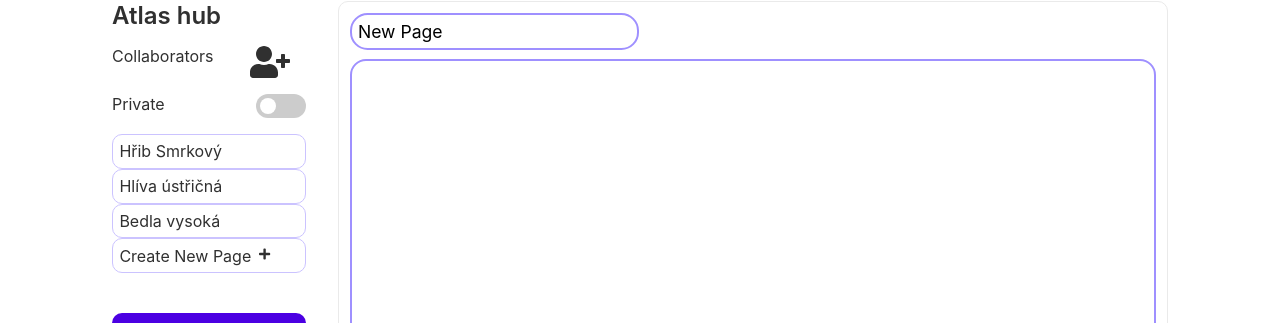
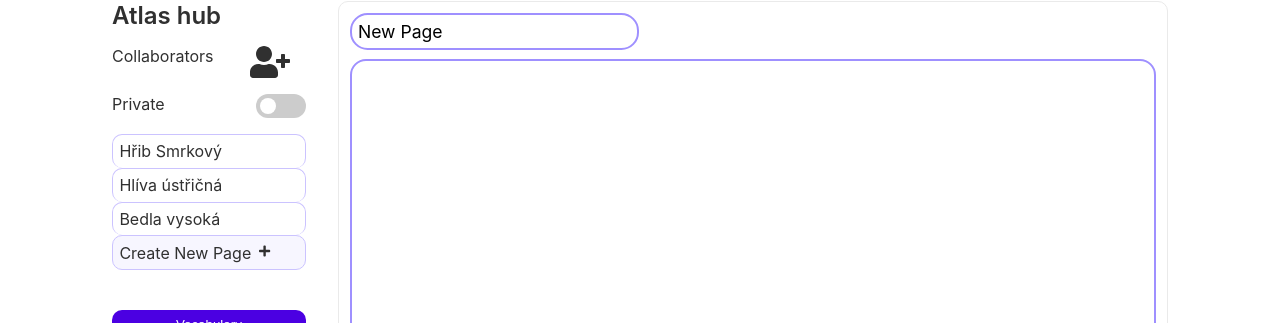
Before and after one commit to hoskra/sushi-next, a Next.js app: page /textbooks/edit/1 in a window 1280 px wide. Both pictures are taken after a click on the item "Create New Page". Shown: the part 84-407 px from the top of the page. Built offline with nearby package versions, Linux system fonts and the light colour scheme.

Commit message:
active menu item styles, no collaborators text

```diff
--- a/components/Collaborators.js
+++ b/components/Collaborators.js
@@ -15,6 +15,9 @@ export default function Collaborators(onClose) {
     <>
       <h2>Collaborators</h2>
       <div className={styles.collaboratorsList}>
+      {
+        collabs.length === 0 && <span>No Collaborators yet.</span>
+      }
       {
         collaborators.filter(collaborator => {
           if (collabs && collabs.includes(collaborator.id)) {
--- a/components/TextbookMenu.js
+++ b/components/TextbookMenu.js
@@ -10,7 +10,7 @@ import SideSushiModal from './SideSushiModal';
 import DeleteTextbook from './DeleteTextbook';
 import SushiModal from './SushiModal';
 
-export default function TextbookMenu({ isEdit, sendPageName, textbook, pages }) {
+export default function TextbookMenu({ isEdit, sendPageName, textbook, pages, setActiveItem, activeItem }) {
   const [modalIsOpen, setIsOpen] = React.useState(false);
   const [deleteModalIsOpen, setDeleteModalOpen] = React.useState(false);
 
@@ -24,7 +24,6 @@ export default function TextbookMenu({ isEdit, sendPageName, textbook, pages })
     setIsOpen(false);
   }
 
-
   const enableDeleteModal = (e) => {
     e.stopPropagation();
     setDeleteModalOpen(true);
@@ -35,9 +34,9 @@ export default function TextbookMenu({ isEdit, sendPageName, textbook, pages })
     setDeleteModalOpen(false);
   }
 
+
   return (
     <aside className={styles.menu}>
-
       {isEdit &&
         <>
           <SideSushiModal isOpen={modalIsOpen} closeModal={(e) => disableModal(e)}>
@@ -64,11 +63,24 @@ export default function TextbookMenu({ isEdit, sendPageName, textbook, pages })
       <ul className={`${styles.pageMenu} ${isEdit ? styles.pageMenuEdit : ''}`}>
         {
           pages.map((page, index) => (
-            <li key={index} onClick={() => sendPageName(page.name)}>{page.name}</li>
+            <li key={index}
+            onClick={() => {
+              sendPageName(page.name);
+              setActiveItem(index);
+            }}
+              className={index === activeItem ? styles.active : ''} >
+              {page.name}
+            </li>
           ))
         }
         {
-          isEdit && <li onClick={() => sendPageName("New Page")}>Create New Page <FontAwesomeIcon icon={faPlus} /></li>
+          isEdit && <li onClick={() => {
+            sendPageName("New Page");
+            setActiveItem(pages.lenght);
+          }}
+          className={pages.lenght === activeItem ? styles.active : ''}>
+            Create New Page <FontAwesomeIcon icon={faPlus} />
+          </li>
         }
       </ul>
 
@@ -77,17 +89,13 @@ export default function TextbookMenu({ isEdit, sendPageName, textbook, pages })
           <Link href="/vocabulary" passHref>
             <button className="sushi-button">Vocabulary</button>
           </Link>
-          <button className="sushi-button" onClick={(e) => {
-            enableDeleteModal(e);
-          }}>
-            Delete</button>
+          <button className="sushi-button" onClick={(e) => { enableDeleteModal(e); }}> Delete</button>
           <SushiModal isOpen={deleteModalIsOpen} closeModal={(e) => disableDeleteModal(e)} title={`Delete textbook?`}>
             <DeleteTextbook id={textbook.id} disableDeleteModal={disableDeleteModal} />
           </SushiModal>
         </div>
       }
 
-
     </aside>
   )
 }
--- a/pages/textbooks/[id].js
+++ b/pages/textbooks/[id].js
@@ -14,6 +14,7 @@ import { dummyTextbook } from '../../constants/data';
 
 export default function TextbookView() {
   const router = useRouter()
+  const [activeItem, setActiveItem] = React.useState(0);
   const loggedIn = useSelector((state) => state.user.value)
   const txs = useSelector((state) => state.textbook.value)
   let textbook = txs.filter(x => { if (x.id == router.query.id) return x })[0]
@@ -40,7 +41,7 @@ export default function TextbookView() {
 
       <div className={styles.textbookContainer}>
         <aside>
-          <TextbookMenu sendPageName={sendPageName} pages={textbook.pages} />
+          <TextbookMenu sendPageName={sendPageName} pages={textbook.pages} setActiveItem={setActiveItem} activeItem={activeItem} />
           {loggedIn && authors.includes(textbook.author) &&
             <Link href={"/textbooks/edit/" + textbook.id} passHref>
               <button className="sushi-button">Edit</button>
--- a/pages/textbooks/edit/[id].js
+++ b/pages/textbooks/edit/[id].js
@@ -10,6 +10,7 @@ import { dummyTextbook } from '../../../constants/data'
 
 export default function TextbookEdit() {
   const router = useRouter();
+  const [activeItem, setActiveItem] = React.useState(0);
   const txs = useSelector((state) => state.textbook.value)
   let textbook = txs.filter(x => { if (x.id == router.query.id) return x })[0];
 
@@ -39,7 +40,8 @@ export default function TextbookEdit() {
     <>
       <HeadComponent title={"SUSHI | " + textbook.title} description="SuperUltraSonicHyperInteractive TextBook" />
       <div className={styles.textbookContainer}>
-        <TextbookMenu textbook={textbook} pages={textbook.pages} sendPageName={sendPageName} isEdit={true} />
+        <TextbookMenu textbook={textbook} pages={textbook.pages}
+        sendPageName={sendPageName} isEdit={true} setActiveItem={setActiveItem} activeItem={activeItem} />
 
         <div className={styles.textbookView}>
 
@@ -52,7 +54,11 @@ export default function TextbookEdit() {
                 <Link passHref href={"/textbooks/" + textbook.id} >
                   <button className="sushi-button">Save</button>
                 </Link>
-                <button onClick={() => setpageName("First Page")} className="sushi-button" style={{ marginRight: '0.5em' }} >Cancel</button>
+                <button onClick={() => {
+                  sendPageName(textbook.pages[0].name);
+                  setActiveItem(0);
+                }}
+                className="sushi-button" style={{ marginRight: '0.5em' }} >Cancel</button>
               </div>
             </>
             :
--- a/styles/Collaborators.module.scss
+++ b/styles/Collaborators.module.scss
@@ -7,6 +7,10 @@
   display: grid;
   grid-row-gap: 1em;
   margin: 1em 0;
+
+  span {
+    text-align: center;
+  }
 }
 
 .collaboratorImage {
--- a/styles/TextbookMenu.module.scss
+++ b/styles/TextbookMenu.module.scss
@@ -28,12 +28,19 @@
   li {
     padding: 0.4em;
     border: 1px solid lighten($color: $secondary-color, $amount: 30%);
+    border-bottom: none;
     border-radius: 10px;
     transition: color 0.15s ease, border-color 0.15s ease;
     &:hover,:focus,:active {
       background: lighten($color: $secondary-color, $amount: 40%);
-      margin-left: -0.2em;
+      cursor: pointer;
     }
+    &:last-child {
+      border-bottom: 1px solid lighten($color: $secondary-color, $amount: 30%);
+    }
+  }
+  .active {
+    background: lighten($color: $secondary-color, $amount: 40%);
   }
 }
 
--- a/styles/User.module.scss
+++ b/styles/User.module.scss
@@ -6,7 +6,7 @@
   column-gap: 2rem;
   margin-top: 2em;
   button {
-    margin: 1em 0;
+    margin-top: 1em;
   }
   textarea {
     resize: none;
@@ -25,11 +25,10 @@
   height: 10em;
   background-color: #cccccc;
   border-radius: 0.5em;
-  margin-bottom: 2em;
 }
 
 .name {
-  margin-top: 0;
+  margin: 1em 0;
 }
 
 
```
